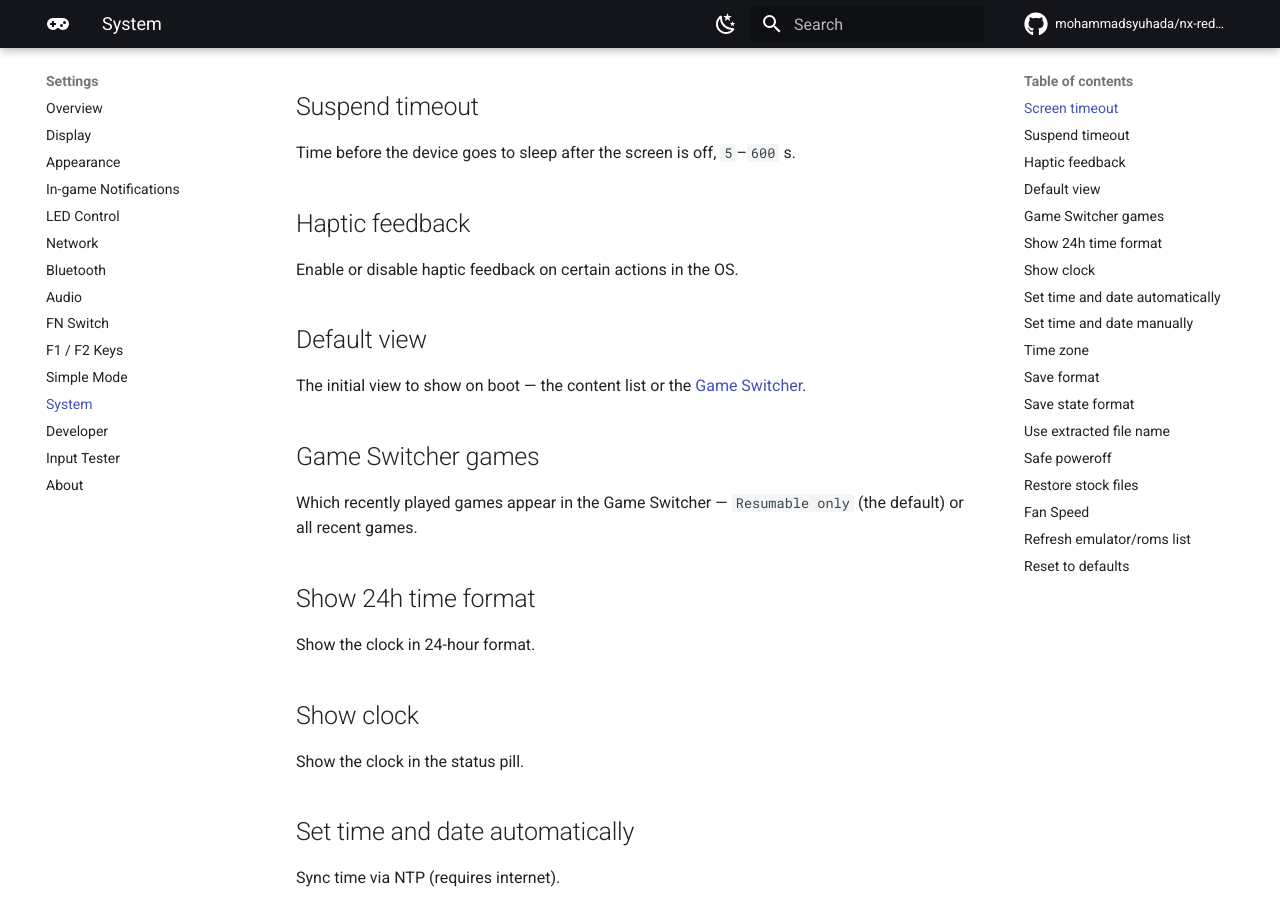
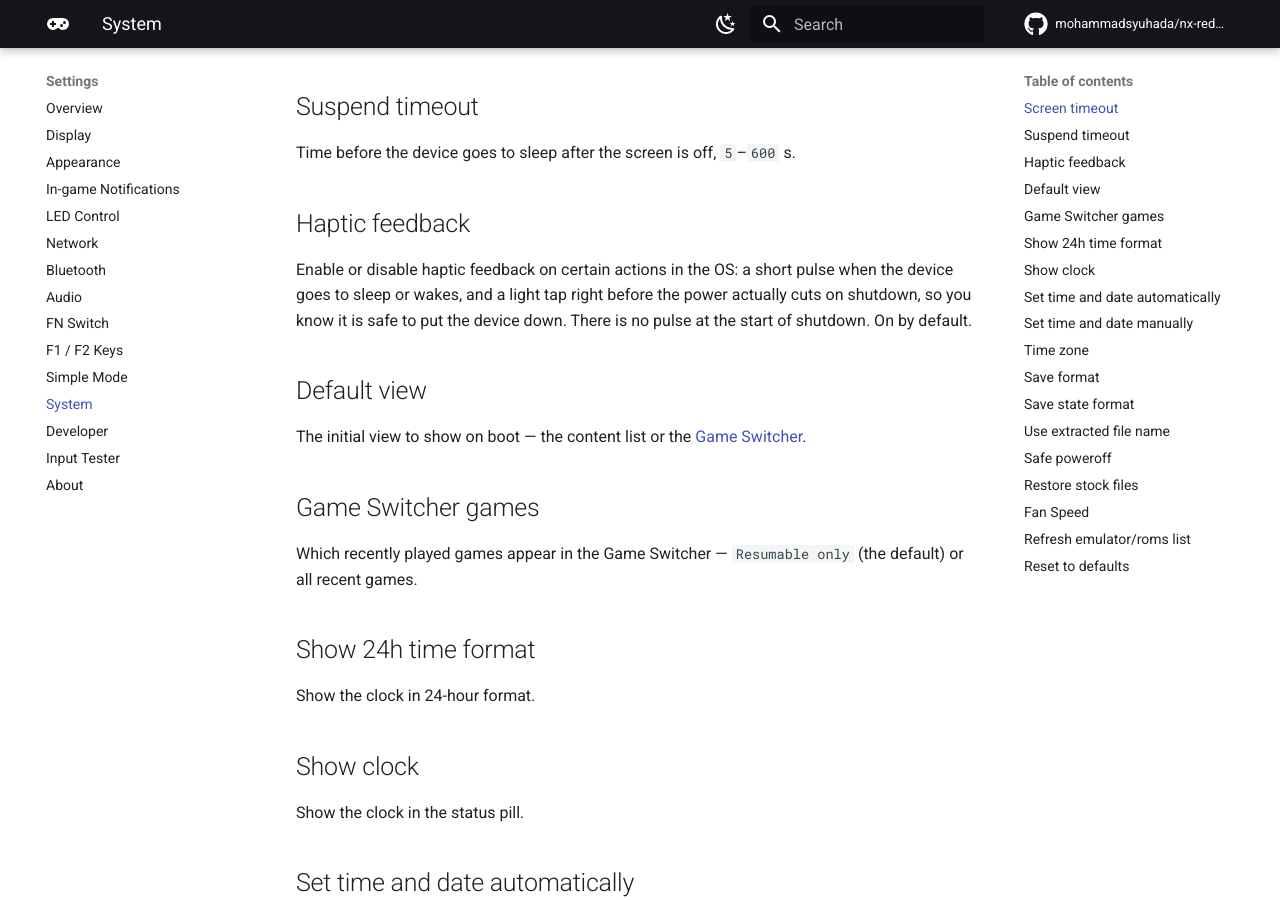
Before and after one commit to mohammadsyuhada/nx-redux-docs, an MkDocs documentation site: the page built from docs/settings/system.md, in a window 1280 px wide and 900 px high, scrolled down 628 px. Built offline with MkDocs 1.6.1 and Material for MkDocs 9.7.7, drawn with Linux system fonts in a browser that asks for light colours; comment, search, counter and statistics services are not loaded.

Commit message:
docs(settings): describe the shutdown-complete haptic pulse and its default

```diff
--- a/docs/settings/system.md
+++ b/docs/settings/system.md
@@ -15,7 +15,10 @@ Time before the device goes to sleep after the screen is off, `5`–`600` s.
 
 ## Haptic feedback
 
-Enable or disable haptic feedback on certain actions in the OS.
+Enable or disable haptic feedback on certain actions in the OS: a short
+pulse when the device goes to sleep or wakes, and a light tap right before
+the power actually cuts on shutdown, so you know it is safe to put the device
+down. There is no pulse at the start of shutdown. On by default.
 
 ## Default view
 
```
